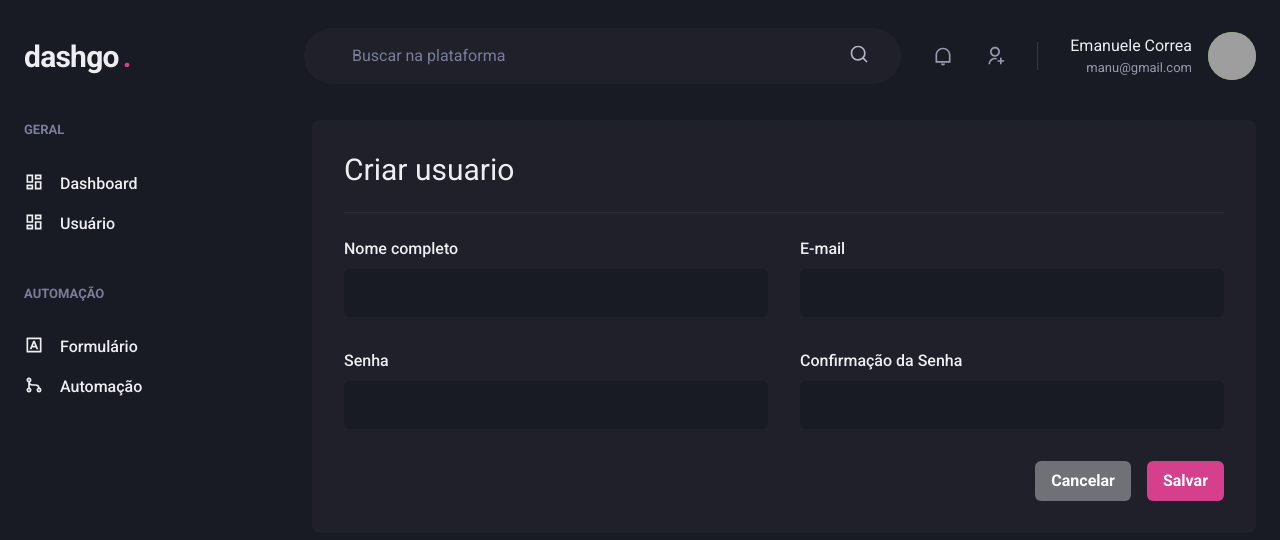
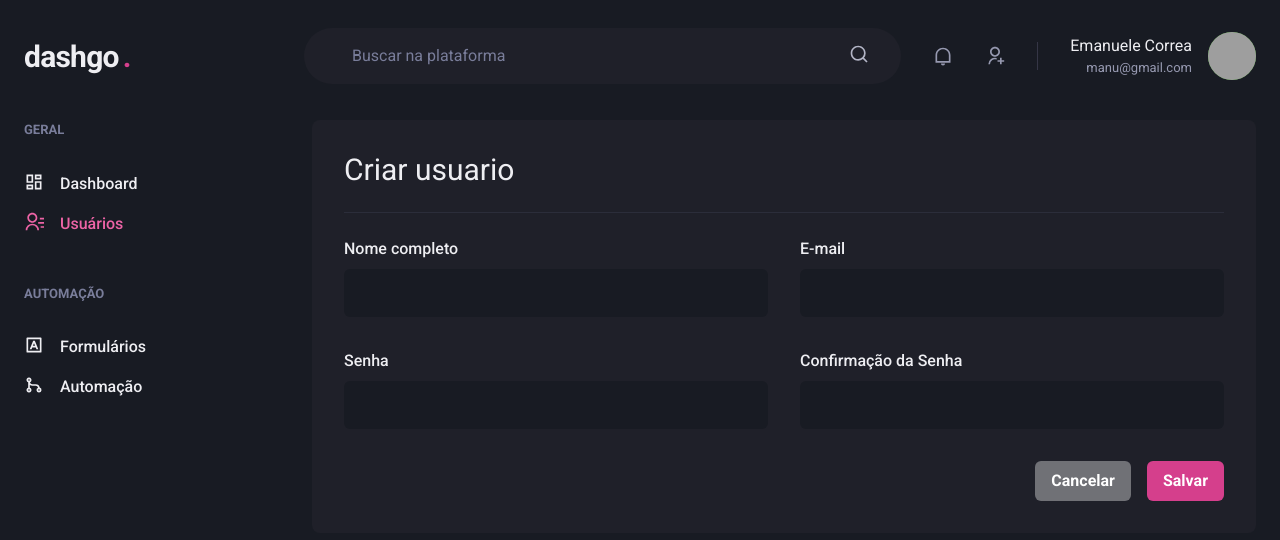
Before and after one commit to manuncorrea/dashgo, a Next.js app: page /users/create in a window 1280 px wide. Shown: the top 540 px of the page. Built offline with nearby package versions, Linux system fonts and the light colour scheme; grey boxes are pictures that could not be loaded.

Commit message:
sidebar responsivo

```diff
--- /dev/null
+++ b/src/components/ActiveLink.tsx
@@ -0,0 +1,37 @@
+import { useRouter } from "next/dist/client/router";
+import Link, { LinkProps } from "next/link";
+import { cloneElement, ReactElement } from "react";
+
+interface ActiveLinkProps extends LinkProps {
+  children: ReactElement;
+  shouldMatchExectHref?: boolean;
+}
+
+export function ActiveLink({
+  children,
+  shouldMatchExectHref = false,
+  ...rest
+}: ActiveLinkProps) {
+  const { asPath } = useRouter();
+
+  let isActive = false;
+
+  if (shouldMatchExectHref && (asPath === rest.href || asPath === rest.as)) {
+    isActive = true;
+  }
+
+  if (
+    !shouldMatchExectHref &&
+    (asPath.startsWith(String(rest.href)) || asPath.startsWith(String(rest.as)))
+  ) {
+    isActive = true;
+  }
+
+  return (
+    <Link {...rest}>
+      {cloneElement(children, {
+        color: isActive ? "pink.400" : "gray.50",
+      })}
+    </Link>
+  );
+}
--- a/src/components/Header/index.tsx
+++ b/src/components/Header/index.tsx
@@ -1,10 +1,14 @@
-import { Flex, useBreakpointValue } from "@chakra-ui/react";
+import { Flex, Icon, useBreakpointValue, IconButton } from '@chakra-ui/react';
+import { RiMenuLine } from 'react-icons/ri';
+import { useSidebarDrawer } from '../../contexts/SidebarDrawerContext';
 import { Logo } from "./Logo";
 import { NotificationNav } from "./NotificationNav";
 import { Profile } from "./Profile";
 import { SearchBox } from "./SearchBox";
 
 export function Header() {
+  const { onOpen } = useSidebarDrawer()
+
   const isWideVersion = useBreakpointValue({
     base: false,
     lg: true,
@@ -20,14 +24,25 @@
       paddingX="6"
       align="center"
     >
+      {!isWideVersion && (
+        <IconButton
+          aria-label="Open navigation"
+          icon={<Icon as={RiMenuLine} />}
+          fontSize="24"
+          variant="unstyled"
+          onClick={onOpen}
+          marginRight="2"
+       />
+      )}
+
       <Logo />
+      { isWideVersion && <SearchBox /> }
 
-      { isWideVersion && <SearchBox /> }
       <Flex align="center" ml="auto">
         <NotificationNav />
+        <Profile showProfileData={isWideVersion} />
+      </Flex>
 
-        <Profile  showProfileData={isWideVersion}/>
-      </Flex>
     </Flex>
   );
 }
--- a/src/components/Sidbar/NavLink.tsx
+++ /dev/null
@@ -1,17 +0,0 @@
-import { Icon, Link, Text, LinkProps as ChakraLinkProps } from "@chakra-ui/react";
-import { ElementType } from "react";
-
-interface NavLinkProps  extends ChakraLinkProps {
-  icon: ElementType;
-  children: string;
-}
-export function NavLink({ icon, children, ...rest }: NavLinkProps) {
-  return (
-    <Link display="flex" align="center" {...rest}>
-      <Icon as={icon} fontSize="20" />
-      <Text marginLeft="4" fontWeight="medium">
-        {children}
-      </Text>
-    </Link>
-  );
-}
--- a/src/components/Sidbar/NavSection.tsx
+++ /dev/null
@@ -1,19 +0,0 @@
-import { Box, Stack, Text } from "@chakra-ui/react";
-import { ReactNode } from "react";
-interface NavSectionProps {
-  title: string;
-  children: ReactNode;
-}
-
-export function NavSection({ title, children }: NavSectionProps) {
-  return (
-    <Box>
-      <Text fontWeight="bold" color="gray.400" fontSize="small">
-        {title}
-      </Text>
-      <Stack spacing="4" mt="8" align="stretch">
-        {children}
-      </Stack>
-    </Box>
-  );
-}
--- a/src/components/Sidbar/index.tsx
+++ /dev/null
@@ -1,26 +0,0 @@
-import { Box, Stack } from "@chakra-ui/react";
-import {
-  RiDashboardLine,
-  RiGitMergeLine,
-  RiInputMethodLine,
-} from "react-icons/ri";
-import { NavLink } from "./NavLink";
-import { NavSection } from "./NavSection";
-
-export function Sidbar() {
-  return (
-    <Box as="aside" width="64" marginRight="8">
-      <Stack spacing="12" align="flex-start">
-        <NavSection title="GERAL">
-          <NavLink icon={RiDashboardLine}>Dashboard</NavLink>
-          <NavLink icon={RiDashboardLine}>Usuário</NavLink>
-        </NavSection>
-
-        <NavSection title="AUTOMAÇÃO">
-          <NavLink icon={RiInputMethodLine}>Formulário</NavLink>
-          <NavLink icon={RiGitMergeLine}> Automação</NavLink>
-        </NavSection>
-      </Stack>
-    </Box>
-  );
-}
--- /dev/null
+++ b/src/components/Sidebar/NavLink.tsx
@@ -0,0 +1,21 @@
+import { Icon, Link as ChakraLink, Text, LinkProps as ChakraLinkProps } from '@chakra-ui/react';
+import { ElementType } from 'react';
+import { ActiveLink } from '../ActiveLink';
+
+
+interface NavLinkProps  extends ChakraLinkProps{
+  icon: ElementType;
+  children: string;
+  href: string;
+}
+
+export function NavLink({ icon, children, href, ...rest }: NavLinkProps) {
+  return(
+    <ActiveLink href={href} passHref>
+      <ChakraLink display="flex" align="center" {...rest}>
+        <Icon as={icon} fontSize="20" />
+        <Text marginLeft="4" fontWeight="medium">{children}</Text>
+      </ChakraLink>
+    </ActiveLink>
+  )
+}
--- /dev/null
+++ b/src/components/Sidebar/NavSection.tsx
@@ -0,0 +1,19 @@
+import { Box, Text, Stack } from '@chakra-ui/react';
+import { ReactNode } from 'react';
+
+
+interface NavTextProps {
+  title: string
+  children: ReactNode;
+}
+
+export function NavSection({ title, children }: NavTextProps) {
+  return(
+    <Box>
+      <Text fontWeight="bold" color="gray.400" fontSize="small">{title}</Text>
+      <Stack spacing="4" marginTop="8" align="stretch">
+        {children}
+      </Stack>
+    </Box>
+  )
+}
--- /dev/null
+++ b/src/components/Sidebar/SidebarNav.tsx
@@ -0,0 +1,29 @@
+import { Stack } from "@chakra-ui/react";
+import { RiContactsLine, RiDashboardLine, RiGitMergeLine, RiInputMethodLine } from "react-icons/ri";
+import { NavLink } from "./NavLink";
+import { NavSection } from "./NavSection";
+
+
+export function SidebarNav() {
+  return (
+    <Stack spacing="12" align="flex-start">
+      <NavSection title="GERAL">
+        <NavLink icon={RiDashboardLine} href="/dashboard">
+          Dashboard
+        </NavLink>
+        <NavLink icon={RiContactsLine} href="/users">
+          Usuários
+        </NavLink>
+      </NavSection>
+
+      <NavSection title="AUTOMAÇÃO">
+        <NavLink icon={RiInputMethodLine} href="/forms">
+          Formulários
+        </NavLink>
+        <NavLink icon={RiGitMergeLine} href="/automation">
+          Automação
+        </NavLink>
+      </NavSection>
+    </Stack>
+  )
+}
--- /dev/null
+++ b/src/components/Sidebar/index.tsx
@@ -0,0 +1,44 @@
+import {
+  Box,
+  Drawer,
+  DrawerContent,
+  DrawerHeader,
+  DrawerOverlay,
+  DrawerCloseButton,
+  useBreakpointValue,
+  DrawerBody
+} from "@chakra-ui/react";
+
+import { useSidebarDrawer } from "../../contexts/SidebarDrawerContext";
+import { SidebarNav } from "./SidebarNav";
+
+export function Sidebar() {
+  const { isOpen, onClose } = useSidebarDrawer()
+
+  const isDrawerSidebar = useBreakpointValue({
+    base: true,
+    lg: false
+  })
+
+  if (isDrawerSidebar) {
+    return (
+      <Drawer isOpen={isOpen} placement="left" onClose={onClose}>
+        <DrawerOverlay>
+          <DrawerContent bg="gray.800" p="4">
+            <DrawerCloseButton mt="6"/>
+            <DrawerHeader>Navegação</DrawerHeader>
+
+            <DrawerBody>
+              <SidebarNav />
+            </DrawerBody>
+          </DrawerContent>
+        </DrawerOverlay>
+      </Drawer>
+    )
+  }
+  return (
+    <Box as="aside" width="64" marginRight="8">
+      <SidebarNav />
+    </Box>
+  )
+}
--- /dev/null
+++ b/src/contexts/SidebarDrawerContext.tsx
@@ -0,0 +1,22 @@
+import { useDisclosure, UseDisclosureReturn } from '@chakra-ui/hooks';
+import { createContext, ReactNode, useContext } from 'react';
+
+interface SidebarDrawerProviderProps {
+	children: ReactNode;
+}
+
+type SidebarDrawerContextData = UseDisclosureReturn;
+
+const SidebarDrawerContext = createContext({} as SidebarDrawerContextData)
+
+export function SidebarDrawerProvider({ children }: SidebarDrawerProviderProps ) {
+	const disclosure = useDisclosure()
+	return(
+		<SidebarDrawerContext.Provider value={disclosure}>
+			{ children }
+		</SidebarDrawerContext.Provider>
+	)
+
+}
+
+export const useSidebarDrawer = () => useContext(SidebarDrawerContext);
--- a/src/pages/_app.tsx
+++ b/src/pages/_app.tsx
@@ -1,12 +1,15 @@
 import { AppProps } from 'next/app';
 import { ChakraProvider } from '@chakra-ui/react';
 import { theme } from '../styles/theme';
+import { SidebarDrawerProvider } from '../contexts/SidebarDrawerContext';
 
 function MyApp({ Component, pageProps }: AppProps) {
   return (
 
     <ChakraProvider theme={theme}>
-      <Component {...pageProps} />
+      <SidebarDrawerProvider>
+        <Component {...pageProps} />
+      </SidebarDrawerProvider>
     </ChakraProvider>
 
   )
--- a/src/pages/users/create.tsx
+++ b/src/pages/users/create.tsx
@@ -1,6 +1,6 @@
 import { Box, Button, Divider, Flex, Heading, HStack, SimpleGrid, VStack } from "@chakra-ui/react";
 import { Header } from "../../components/Header";
-import { Sidbar } from "../../components/Sidbar";
+import { Sidebar } from "../../components/Sidebar";
 
 import {Input} from "../../components/Form/Input";
 export default function CreateUser() {
@@ -9,20 +9,20 @@
       <Header />
 
       <Flex width="100%" marginY="6" maxWidth={1480} marginX="auto" paddingX="6">
-        <Sidbar />
+        <Sidebar />
 
-        <Box flex="1" borderRadius={8} backgroundColor="gray.800" padding="8" >
+        <Box flex="1" borderRadius={8} backgroundColor="gray.800" padding={["6", "8" ]}>
           <Heading size="lg" fontWeight="normal">Criar usuario</Heading>
 
           <Divider my="6" borderColor="gray.700"></Divider>
 
-          <VStack spacing="8">
+          <VStack spacing={["6", "8" ]}>
             <SimpleGrid minChildWidth="240px" spacing="8" width="100%">
               <Input name="name" label="Nome completo"/>
               <Input name="email" type="email" label="E-mail"/>
             </SimpleGrid>
 
-            <SimpleGrid minChildWidth="240px" spacing="8" width="100%">
+            <SimpleGrid minChildWidth="240px" spacing={["6", "8" ]} width="100%">
               <Input name="password" type="password" label="Senha"/>
               <Input name="password_confirmation" type="password" label="Confirmação da Senha"/>
             </SimpleGrid>
```
